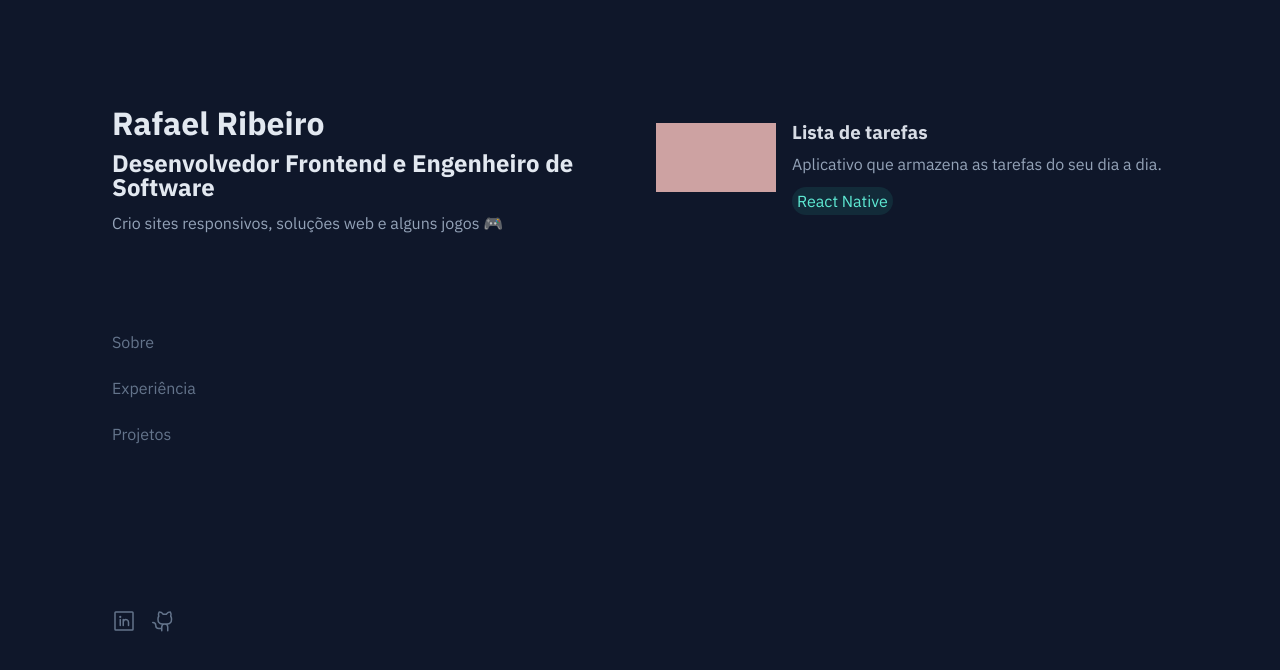
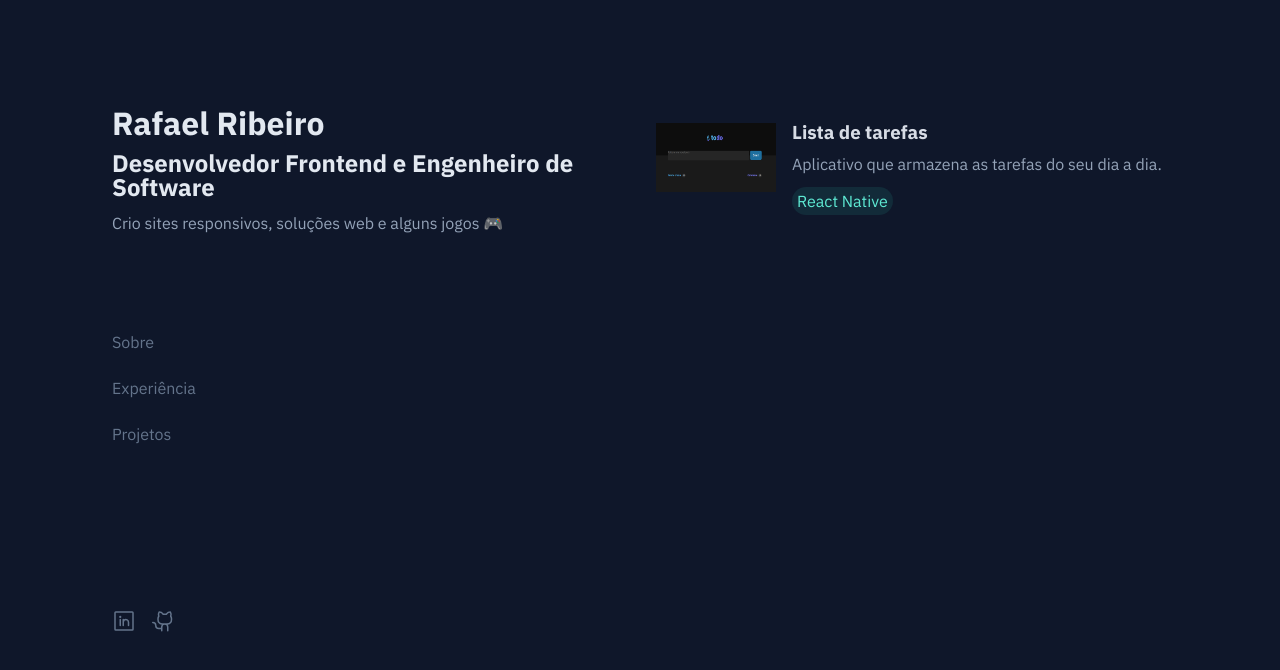
Before and after one commit to RafahOlive/portfolio, a React (Vite) app: page / in a window 1280 px wide. Both pictures are taken after a click on the button "Projetos". Shown: the top 670 px of the page. Built offline with nearby package versions, Linux system fonts and the light colour scheme.

Commit message:
Adicionado projeto Lista de tarefas

```diff
--- a/src/pages/Projects/index.tsx
+++ b/src/pages/Projects/index.tsx
@@ -1,8 +1,12 @@
 import { BubbleTechs, ImageBox, MainBox, TechBox, TextBox } from "./style";
+import todo from "../../assets/todo.png"
 export function Projects() {
   return (
+    <a href="https://rafaholive.github.io/todo-list-react/" target="_blank">
       <MainBox>
-      <ImageBox></ImageBox>
+        <ImageBox>
+          <img src={todo} sizes="16px" alt="" />
+        </ImageBox>
         <TextBox>
           <h3>Lista de tarefas</h3>
           <p>Aplicativo que armazena as tarefas do seu dia a dia.</p>
@@ -11,5 +15,6 @@ export function Projects() {
           </TechBox>
         </TextBox>
       </MainBox>
+    </a>
   );
 }
--- a/src/pages/Projects/style.ts
+++ b/src/pages/Projects/style.ts
@@ -10,6 +10,8 @@ export const MainBox = styled.div`
   display: flex;
   flex-direction: row;
 
+  cursor: pointer;
+
   transition: 0.3s;
 
   &:hover {
@@ -19,6 +21,8 @@ export const MainBox = styled.div`
   @media ${devices.mobileL} {
     width: auto;
     height: auto;
+
+    padding: 1rem 1rem 1rem 0;
 
     display: flex;
     flex-direction: column;
@@ -35,6 +39,11 @@ export const ImageBox = styled.div`
 
   width: 120px;
   height: 68.9px;
+
+  img{
+    width: 120px;
+    height: 68.9px;
+  }
 
   @media ${devices.mobileL} {
     background: #cda2a2;
```
Also changed, not shown: src/assets/todo.png (added). Lines whose indentation alone changed are shown as unchanged.
